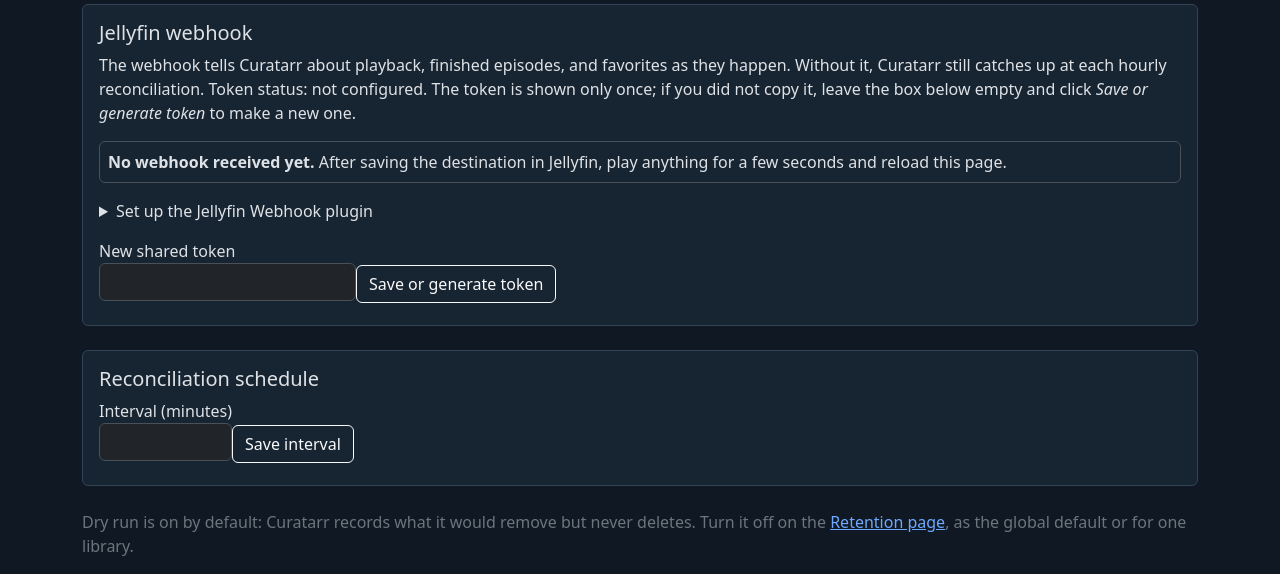
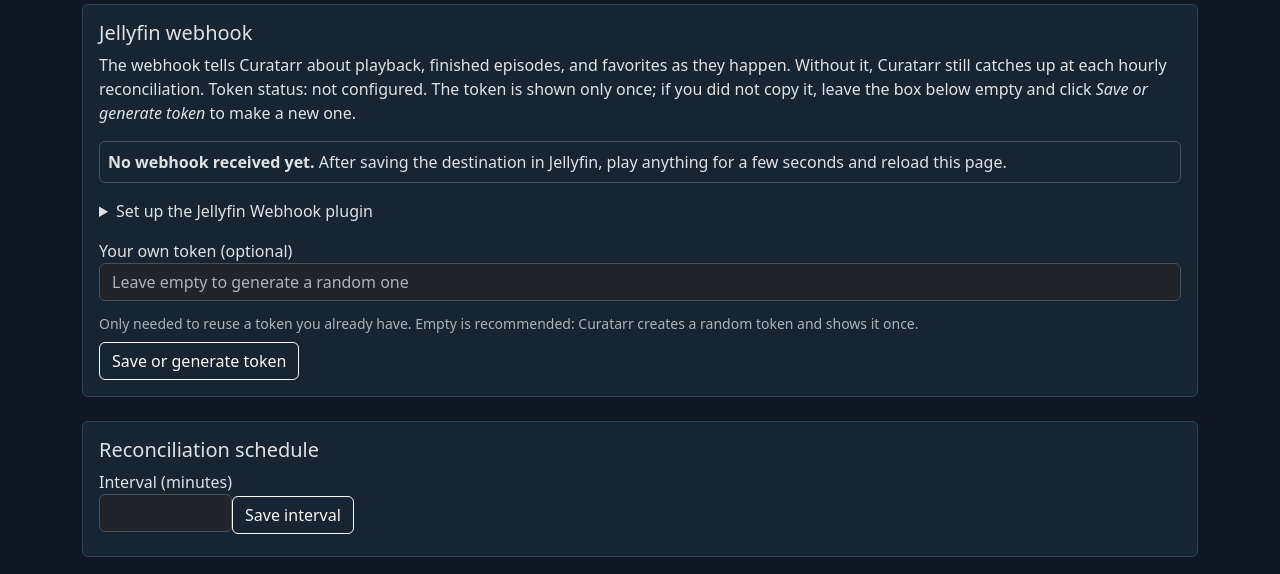
Before and after one commit to Copas/Curatarr, a Python web app: template curatarr/templates/settings.html in a window 1280 px wide. Shown: the part 568-1142 px from the top of the page. Run offline with Jinja, Linux system fonts and the light colour scheme; the template is opened without the code that fills it, so the values that code supplies are empty.

Commit message:
fix: explain the optional custom webhook token box

```diff
--- a/curatarr/templates/settings.html
+++ b/curatarr/templates/settings.html
@@ -39,7 +39,7 @@
 {% else %} For its Value you need the webhook token, which is shown only when it is created. Generate one here (any older token stops working):
 <form method="post" class="d-inline"><input type="hidden" name="csrf_token" value="{{ csrf_token }}"><input type="hidden" name="kind" value="webhook"><button class="btn btn-sm btn-primary">Generate a new token</button></form>{% endif %}
 Then Save the destination in Jellyfin.</li>
-</ol></details><form method="post"><input type="hidden" name="csrf_token" value="{{ csrf_token }}"><input type="hidden" name="kind" value="webhook"><label class="form-label">New shared token<input class="form-control" type="password" name="webhook_token"></label><button class="btn btn-outline-light">Save or generate token</button></form></div>
+</ol></details><form method="post"><input type="hidden" name="csrf_token" value="{{ csrf_token }}"><input type="hidden" name="kind" value="webhook"><label class="form-label w-100">Your own token (optional)<input class="form-control" type="password" name="webhook_token" placeholder="Leave empty to generate a random one"></label><div class="form-text mb-2">Only needed to reuse a token you already have. Empty is recommended: Curatarr creates a random token and shows it once.</div><button class="btn btn-outline-light">Save or generate token</button></form></div>
 <div class="card p-3 mt-4"><h2 class="h5">Reconciliation schedule</h2><form method="post"><input type="hidden" name="csrf_token" value="{{ csrf_token }}"><input type="hidden" name="kind" value="scheduler"><label class="form-label">Interval (minutes)<input class="form-control" type="number" min="5" max="1440" name="interval_minutes" value="{{ interval_minutes }}"></label><button class="btn btn-outline-light">Save interval</button></form></div>
 <p class="mt-4 text-secondary">Dry run is on by default: Curatarr records what it would remove but never deletes. Turn it off on the <a href="{{ url_for('main.rules', section='retention') }}">Retention page</a>, as the global default or for one library.</p>
 {% endblock %}
```
